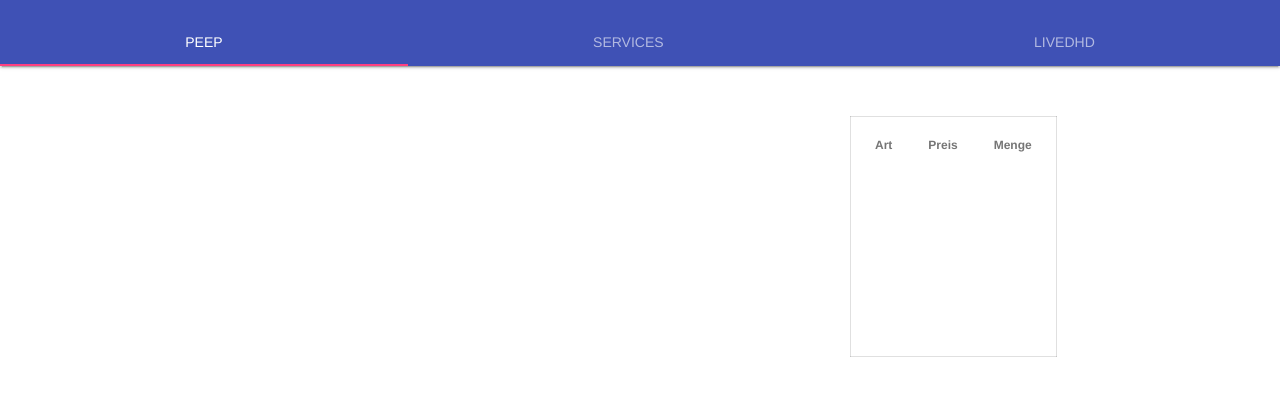
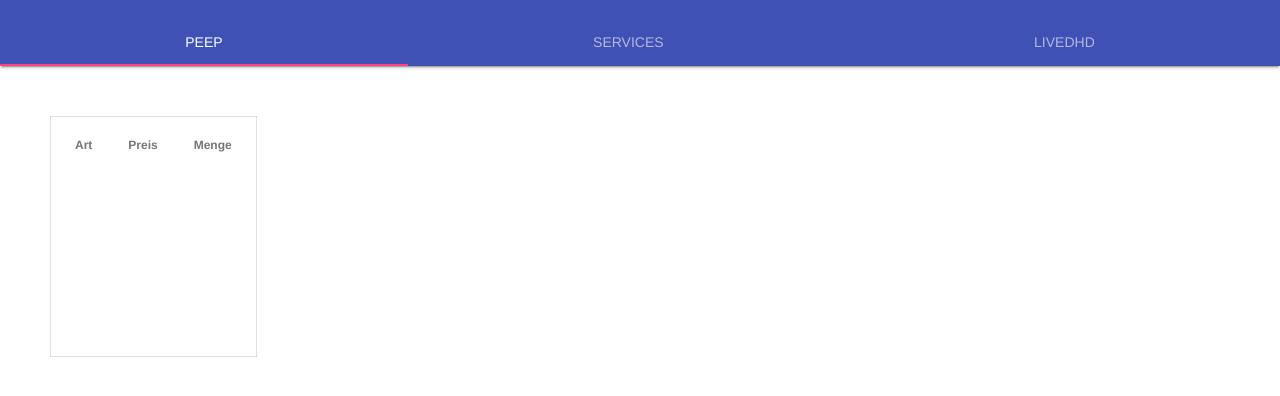
Before and after one commit to LivedHD/website, a plain HTML site: page stock.html in a window 1280 px wide. Shown: the part 46-442 px from the top of the page. Drawn offline with nearby package versions, Linux system fonts and the light colour scheme.

Commit message:
Update stock.html

```diff
--- a/stock.html
+++ b/stock.html
@@ -7,7 +7,10 @@
         <script defer src="https://code.getmdl.io/1.3.0/material.min.js"></script>
         <style>
           .mdl-layout__tab-panel{
-            padding: 50px 850px;
+            padding: 50px;
+            display: flex;
+            align-items: center;
+            justify-content: center;
           }
         </style>
     </head>
```
